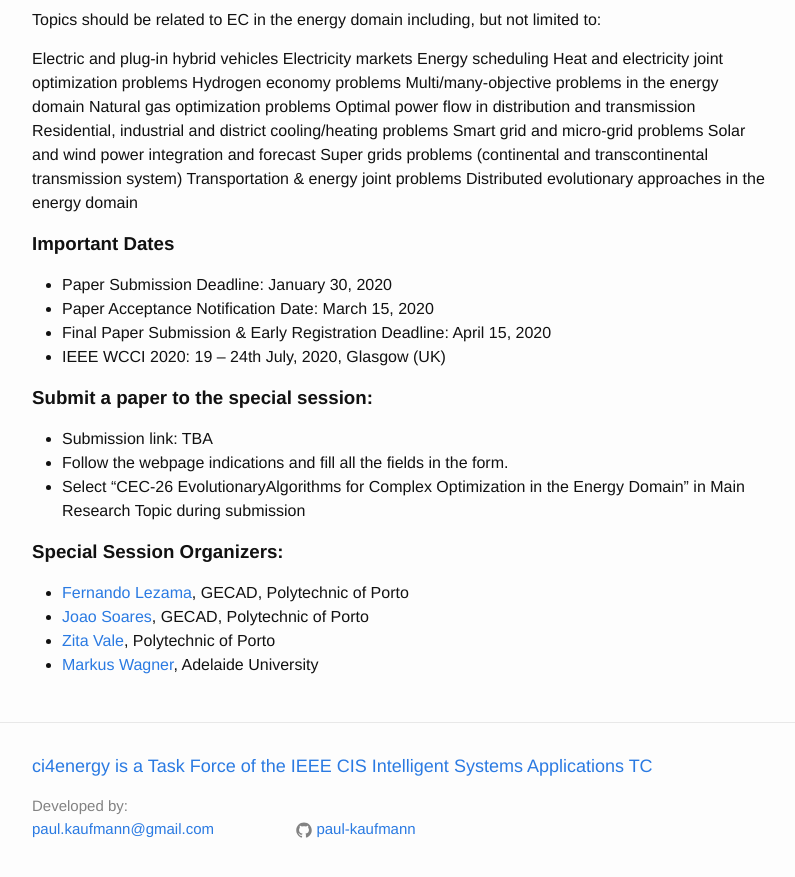
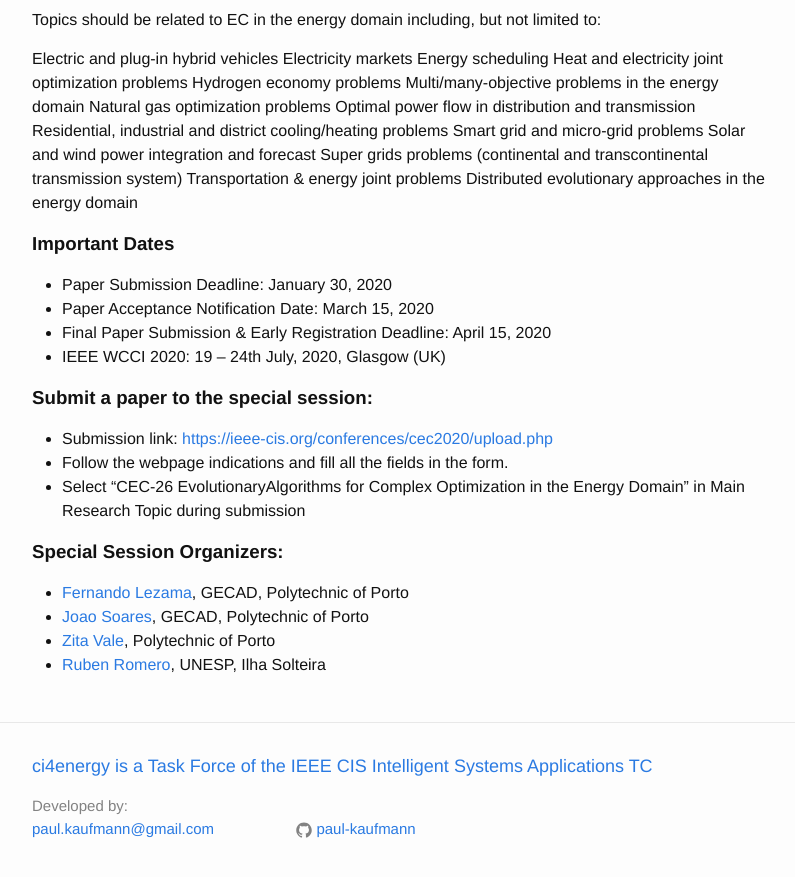
Before and after one commit to ci4energy/ci4energy.github.io, a Jekyll site: the page built from energy.md, in a window 1280 px wide and 900 px high, scrolled down 990 px. Shown: the top 877 px of the window, without its empty margins (238-1033 px from the left). Built offline with Jekyll 4.4.1, drawn with Linux system fonts in a browser that asks for light colours.

Commit message:
Update energy.md

```diff
--- a/energy.md
+++ b/energy.md
@@ -46,8 +46,7 @@
 
 <h3><b>Submit a paper to the special session:</b></h3>
 
-- Submission link: TBA
-<!--<a href="https://ieee-cis.org/conferences/cec2020/upload.php">https://ieee-cis.org/conferences/cec2020/upload.php</a>-->
+- Submission link: <a href="https://ieee-cis.org/conferences/cec2020/upload.php">https://ieee-cis.org/conferences/cec2020/upload.php</a>
 - Follow the webpage indications and fill all the fields in the form.
 - Select "CEC-26 EvolutionaryAlgorithms for Complex Optimization in the Energy Domain" in Main Research Topic during submission
 
@@ -57,4 +56,4 @@
 - <a href="mailto:flz@isep.ipp.pt">Fernando Lezama</a>, GECAD, Polytechnic of Porto
 - <a href="mailto:jan@isep.ipp.pt">Joao Soares</a>, GECAD, Polytechnic of Porto
 - <a href="mailto:zav@isep.ipp.pt">Zita Vale</a>, Polytechnic of Porto
-- <a href="mailto:markus.wagner@adelaide.edu.au">Markus Wagner</a>, Adelaide University
+- <a href="mailto:ruben@dee.feis.unesp.br">Ruben Romero</a>, UNESP, Ilha Solteira
```
